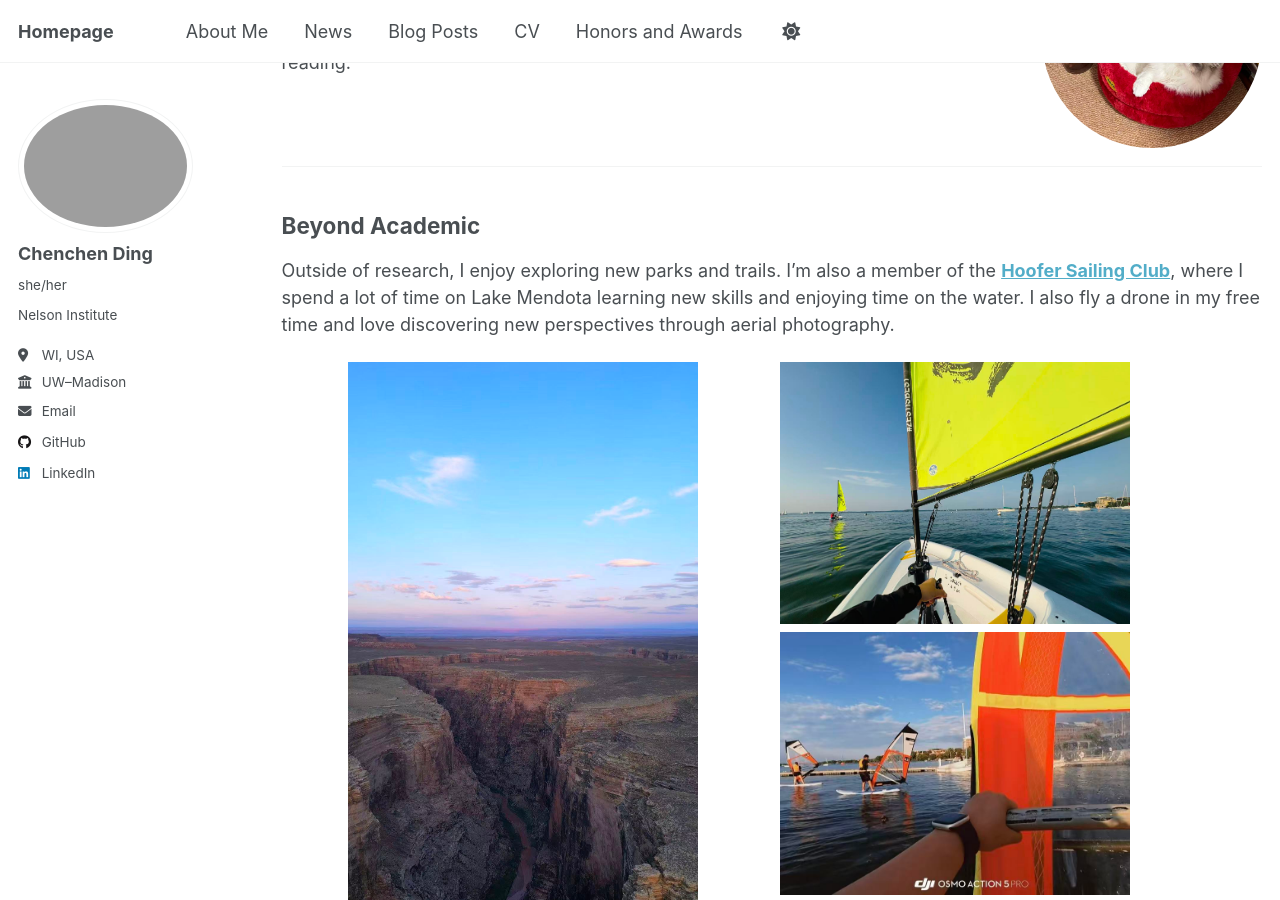
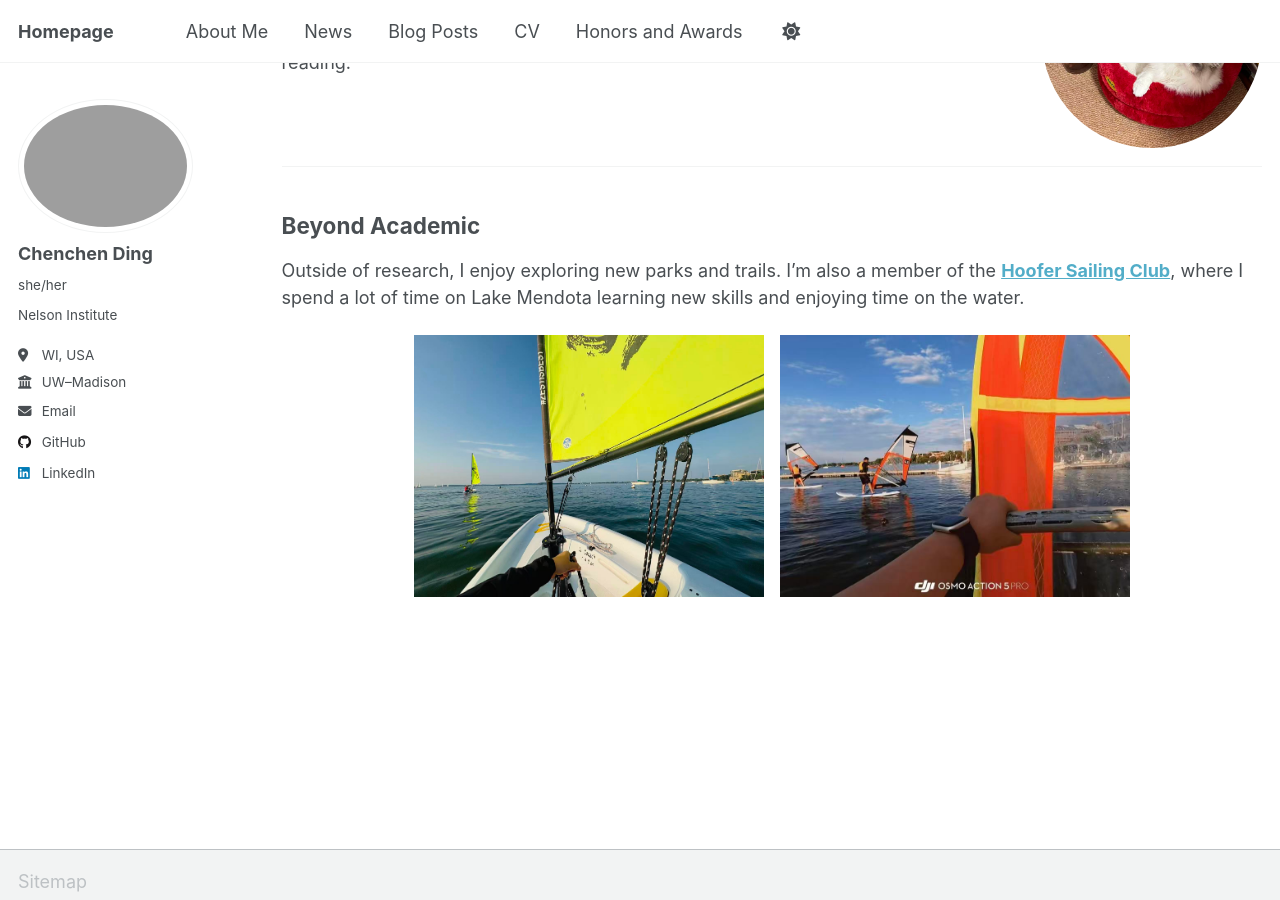
Before and after one commit to DCC0329/ChenchenDing.github.io, a Jekyll site: the page built from _pages/about1.html, in a window 1280 px wide and 900 px high, scrolled down 1311 px. Built offline with Jekyll 4.4.1, drawn with Linux system fonts in a browser that asks for light colours; a script that is not in the unit is left out.

Commit message:
Update about1.html

```diff
--- a/_pages/about1.html
+++ b/_pages/about1.html
@@ -83,28 +83,16 @@ I want to build a career at the intersection of remote sensing and environmental
 Outside of research, I enjoy exploring new parks and trails. I’m also a member of the
 <a href="https://www.hoofersailing.org"><strong>Hoofer Sailing Club</strong></a>,
 where I spend a lot of time on Lake Mendota learning new skills and enjoying time on the water.
-I also fly a drone in my free time and love discovering new perspectives through aerial photography.
 </p>
 
 <div style="display: flex; justify-content: center; gap: 16px; margin: 0 auto;">
 
-  <!-- 左边大图 -->
-  <div style="flex: 1; text-align: center;">
-    <img src="{{ site.baseurl }}/images/drone.jpg"
-         alt="Left Image"
-         style="width: 100%; max-width: 350px; border-radius: 0;">
-  </div>
+  <img src="{{ site.baseurl }}/images/sail1.jpg"
+       alt="Sailing on Lake Mendota"
+       style="width: 50%; max-width: 350px; border-radius: 0;">
 
-  <!-- 右边：上下两张图 -->
-  <div style="flex: 1; display: flex; flex-direction: column; gap: 8px; text-align: center;">
-
-    <img src="{{ site.baseurl }}/images/sail1.jpg"
-         alt="Sailing on Lake Mendota"
-         style="width: 100%; max-width: 350px; border-radius: 0;">
-
-    <img src="{{ site.baseurl }}/images/sail3.jpg"
-         alt="Hoofer Sailing Club"
-         style="width: 100%; max-width: 350px; border-radius: 0;">
-  </div>
+  <img src="{{ site.baseurl }}/images/sail3.jpg"
+       alt="Hoofer Sailing Club"
+       style="width: 50%; max-width: 350px; border-radius: 0;">
 
 </div>
```
